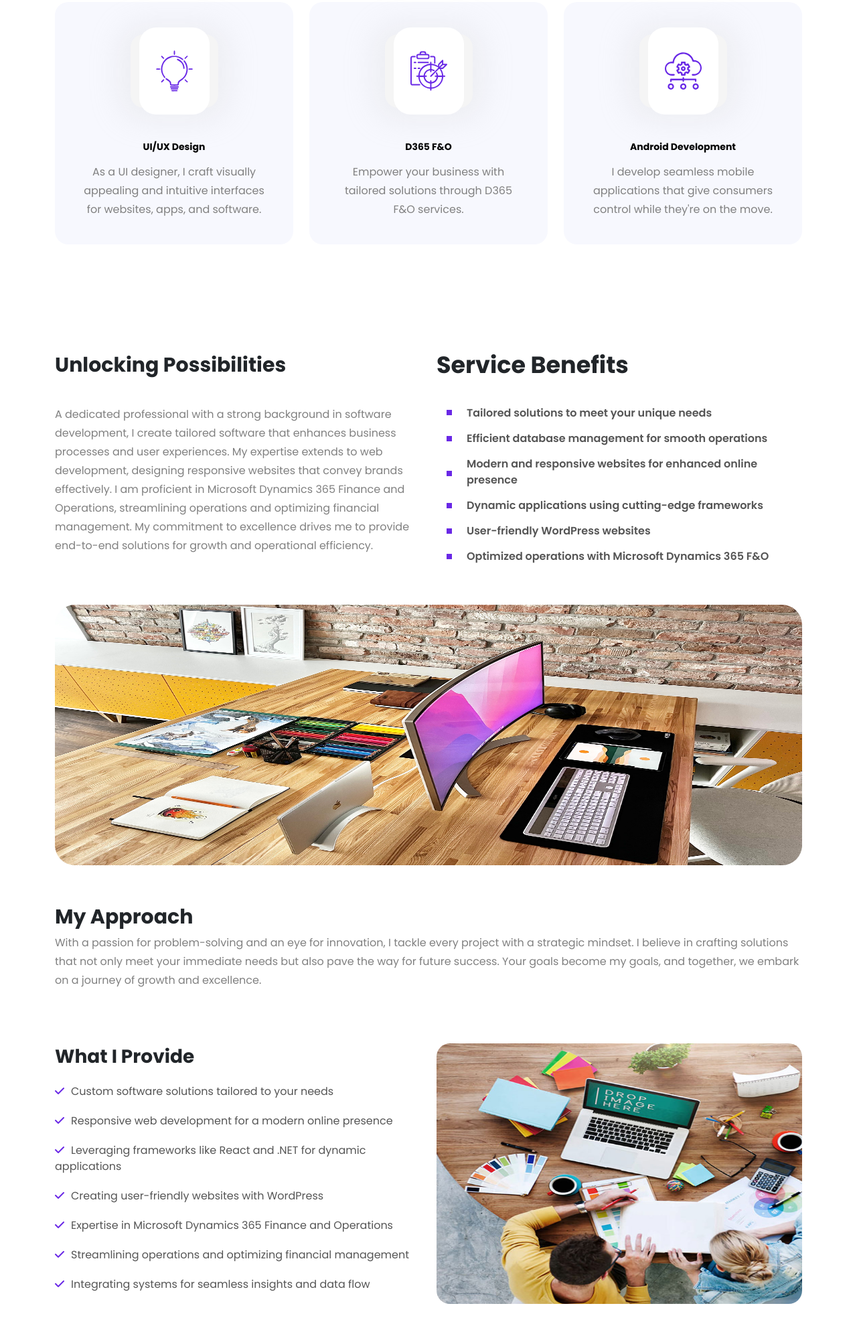
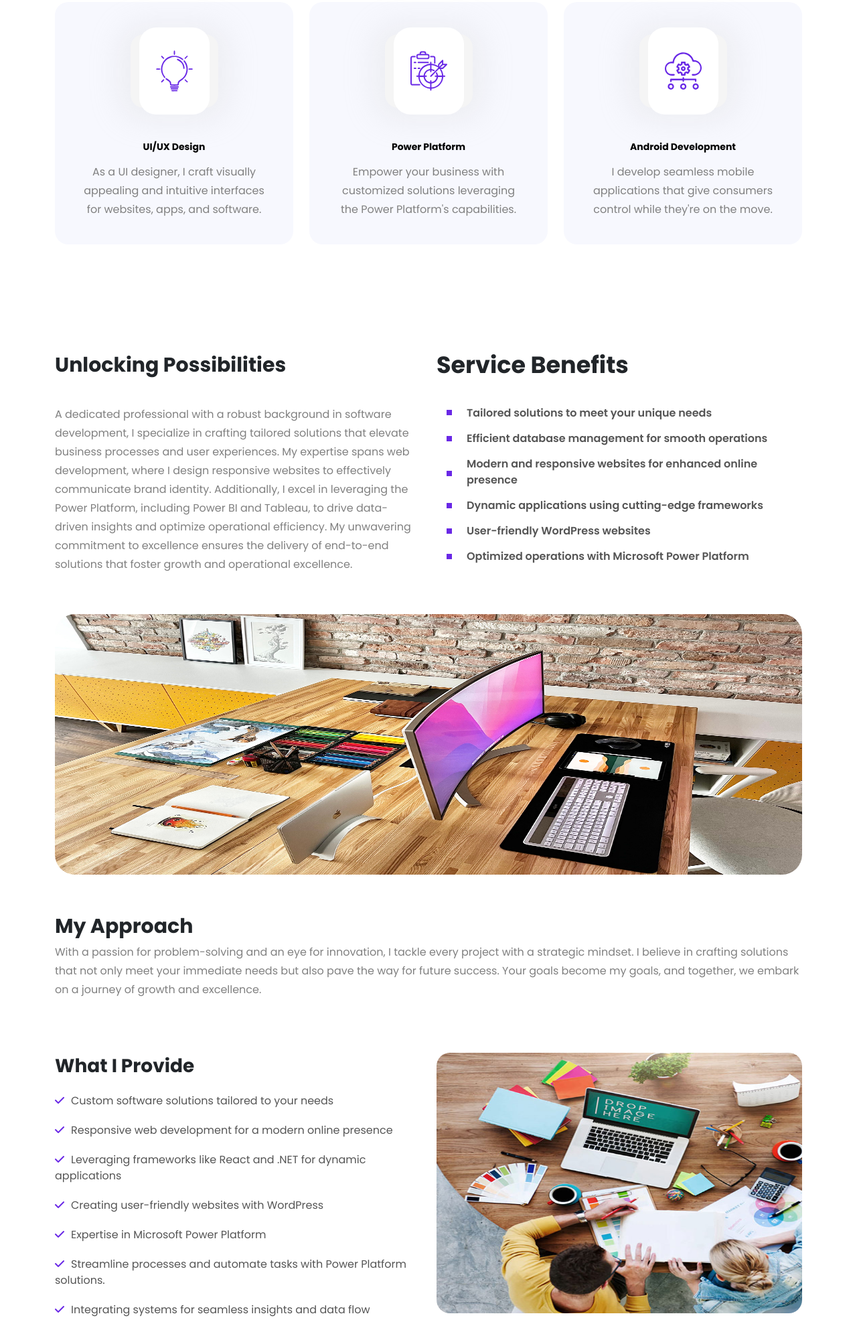
Before and after one commit to Zain-Fatima/portfolioZainFatima, a plain HTML site: page services.html in a window 1280 px wide. Shown: the part 1021-3001 px from the top of the page at 67% size. Drawn offline with nearby package versions, Linux system fonts and the light colour scheme; animation ran at ten frames a second.

Commit message:
Update services.html

```diff
--- a/services.html
+++ b/services.html
@@ -251,8 +251,8 @@
 						  </g>
 						</svg>
 					</div>
-					<h5><a class="magic-hover magic-hover__square" href="#">D365 F&O</a></h5>
-					<p>Empower your business with tailored solutions through D365 F&O services.</p>
+					<h5><a class="magic-hover magic-hover__square" href="#">Power Platform</a></h5>
+					<p>Empower your business with customized solutions leveraging the Power Platform's capabilities.</p>
 				</div>
 			</div>
 			<div class="col-xl-4 col-lg-6 col-md-6 col-sm-12" data-aos="fade-up"  data-aos-delay="400" data-aos-duration="500">
@@ -285,8 +285,7 @@
 		<div class="col-xl-6 col-lg-6 col-md-12 col-sm-12" data-aos="fade-up" data-aos-delay="200" data-aos-duration="300">
 		  <div class="photography">
 			<h3 style="font-size: 30px;">Unlocking Possibilities</h3>
-			<p>
-				A dedicated professional with a strong background in software development, I create tailored software that enhances business processes and user experiences. My expertise extends to web development, designing responsive websites that convey brands effectively. I am proficient in Microsoft Dynamics 365 Finance and Operations, streamlining operations and optimizing financial management. My commitment to excellence drives me to provide end-to-end solutions for growth and operational efficiency.</p>
+			<p>A dedicated professional with a robust background in software development, I specialize in crafting tailored solutions that elevate business processes and user experiences. My expertise spans web development, where I design responsive websites to effectively communicate brand identity. Additionally, I excel in leveraging the Power Platform, including Power BI and Tableau, to drive data-driven insights and optimize operational efficiency. My unwavering commitment to excellence ensures the delivery of end-to-end solutions that foster growth and operational excellence.</p>
 		  </div>
 		</div>
 		<div class="col-xl-6 col-lg-6 col-md-12 col-sm-12" data-aos="fade-up" data-aos-delay="300" data-aos-duration="400">
@@ -298,7 +297,7 @@
   <li>Modern and responsive websites for enhanced online presence</li>
   <li>Dynamic applications using cutting-edge frameworks</li>
   <li>User-friendly WordPress websites</li>
-  <li>Optimized operations with Microsoft Dynamics 365 F&amp;O</li>
+  <li>Optimized operations with Microsoft Power Platform</li>
 </ul>
 		  </div>
 		</div>
@@ -328,9 +327,9 @@
 				<li><i class="fa-solid fa-check"></i>Responsive web development for a modern online presence</li>
 				<li><i class="fa-solid fa-check"></i>Leveraging frameworks like React and .NET for dynamic applications</li>
 				<li><i class="fa-solid fa-check"></i>Creating user-friendly websites with WordPress</li>
-				<li><i class="fa-solid fa-check"></i>Expertise in Microsoft Dynamics 365 Finance and Operations</li>
+				<li><i class="fa-solid fa-check"></i>Expertise in Microsoft Power Platform</li>
 				<ul>
-					<li><i class="fa-solid fa-check"></i>Streamlining operations and optimizing financial management</li>
+					<li><i class="fa-solid fa-check"></i>Streamline processes and automate tasks with Power Platform solutions.</li>
 					<li><i class="fa-solid fa-check"></i>Integrating systems for seamless insights and data flow</li>
 				</ul>
 			</ul>
@@ -444,10 +443,10 @@
 			<div class="name"><span class="colorful">Z</span>AIN <span class="colorful">F</span>ATIMA</div>
 			<p>"Extremely passionate about developing stunning digital solutions and web technology."</p>
 					<ul class="social-media-footer">
-						<li><a class="magic-hover magic-hover__square" href="https://www.linkedin.com/in/zain-fatima-"><i class="fa-brands fa-linkedin-in"></i>LinkedIn</a></li>
+						<li><a class="magic-hover magic-hover__square" href="https://www.linkedin.com/in/zain-fatima-" target="_blank"><i class="fa-brands fa-linkedin-in"></i>LinkedIn</a></li>
 						<li><a class="magic-hover magic-hover__square"><i class="fa-brands fa-twitter tw"></i>Twitter</a></li>
-						<li><a class="magic-hover magic-hover__square" href="https://github.com/Zain-Fatima"><i class="fa-brands fa-github"></i>Github</a></li>
-						<li><a class="magic-hover magic-hover__square" href="mailto:fatima.muzzaffar@gmail.com"><i class="icon-envelope-open"></i>Email</a></li>
+						<li><a class="magic-hover magic-hover__square" href="https://github.com/Zain-Fatima" target="_blank"><i class="fa-brands fa-github"></i>Github</a></li>
+						<li><a class="magic-hover magic-hover__square" href="mailto:fatima.muzzaffar@gmail.com" target="_blank"><i class="icon-envelope-open"></i>Email</a></li>
 					</ul>
 					<h6>Crafting Digital Experiences | Portfolio © 2023 By Zain Fatima</h6>
 		</div>
```
